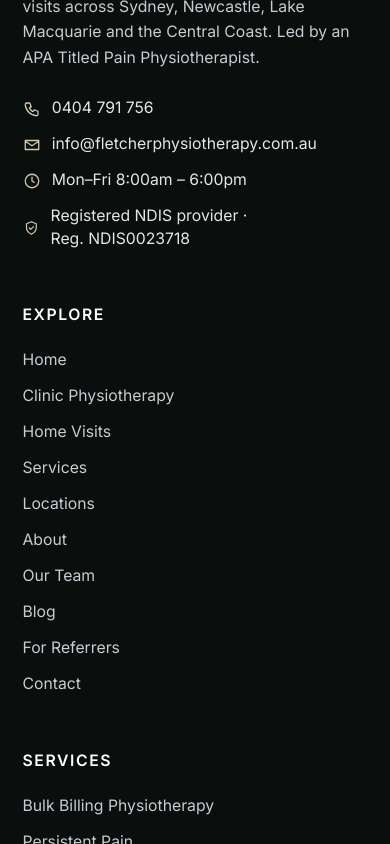
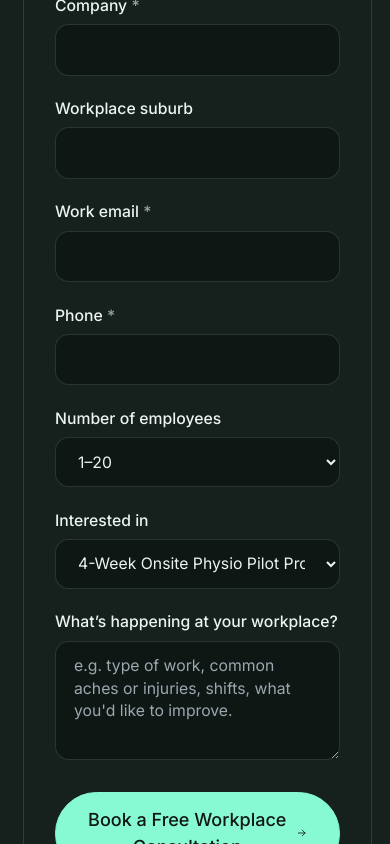
Before and after one commit to Trackrecord-pixel/Fletcher-physiotherapy-website, a Next.js app: page /onsite-physiotherapy in a window 390 px wide. Shown: the part 9660-10504 px from the top of the page. Built offline with nearby package versions, Linux system fonts and the light colour scheme.

Commit message:
Add files via upload

```diff
--- /dev/null
+++ b/components/WorkplaceEnquiryForm.tsx
@@ -0,0 +1,120 @@
+"use client";
+
+import { useState, type FormEvent } from "react";
+import Icon from "./Icon";
+import { site } from "@/lib/site";
+import { submitEnquiry, readForm, validateFields, isBot, type SubmitResult } from "@/lib/submitEnquiry";
+
+const interests = [
+  "4-Week Onsite Physio Pilot Program",
+  "Onsite physiotherapy treatment",
+  "Manual handling & injury prevention training",
+  "Workstation & ergonomic assessments",
+  "Pre-shift warm-up & stretching program",
+  "Early intervention & WorkCover rehabilitation",
+  "Return to work & functional assessments",
+  "Not sure yet — let's talk",
+];
+
+const sizes = ["1–20", "21–50", "51–100", "101–250", "250+"];
+
+const inputCls =
+  "w-full rounded-xl border border-navy-200 bg-white px-4 py-3 text-sm text-navy-800 placeholder:text-navy-300 focus:border-navy-500 focus:ring-2 focus:ring-navy-200";
+
+export default function WorkplaceEnquiryForm() {
+  const [status, setStatus] = useState<SubmitResult | "idle" | "sending">("idle");
+
+  const onSubmit = async (e: FormEvent<HTMLFormElement>) => {
+    e.preventDefault();
+    const form = e.currentTarget;
+    if (!validateFields(form)) return;
+    setStatus("sending");
+    const fields = readForm(form, {
+      name: "Name",
+      role: "Role",
+      company: "Company",
+      email: "Email",
+      phone: "Phone",
+      location: "Workplace location",
+      size: "Number of employees",
+      interest: "Interested in",
+      message: "Message",
+    });
+    setStatus(
+      await submitEnquiry(`Workplace consultation – ${fields.Company || fields.Name || "new enquiry"}`, fields, isBot(form))
+    );
+  };
+
+  if (status === "sent" || status === "mailto") {
+    return (
+      <div className="card text-center">
+        <span className="mx-auto flex h-14 w-14 items-center justify-center rounded-full bg-beige-100 text-navy-800">
+          <Icon name="check" className="h-7 w-7" />
+        </span>
+        <h3 className="mt-5 text-2xl">Thank you</h3>
+        <p className="mt-3 text-navy-600">
+          {status === "sent"
+            ? "We've received your request and will be in touch to arrange your free workplace consultation. To talk now, call "
+            : "Your email app should have opened with your request filled in — please press Send. If it didn't open, call "}
+          <a href={site.phoneHref} className="font-semibold text-navy-800 underline">{site.phone}</a>.
+        </p>
+      </div>
+    );
+  }
+
+  const field = (id: string, label: string, opts: { type?: string; required?: boolean; autoComplete?: string } = {}) => (
+    <div>
+      <label htmlFor={`wp-${id}`} className="mb-1.5 block text-sm font-medium text-navy-800">
+        {label} {opts.required && <span className="text-navy-400">*</span>}
+      </label>
+      <input id={`wp-${id}`} name={id} type={opts.type ?? "text"} required={opts.required} autoComplete={opts.autoComplete} className={inputCls} />
+    </div>
+  );
+
+  return (
+    <form onInput={(e) => (e.target as HTMLInputElement).setCustomValidity?.("")} onSubmit={onSubmit} className="card space-y-5" noValidate>
+      <input type="text" name="company_website" tabIndex={-1} autoComplete="off" aria-hidden="true" className="hidden" />
+      {status === "error" && (
+        <p role="alert" className="rounded-xl bg-clay-50 p-3 text-sm text-navy-800">
+          Sorry, your request couldn&rsquo;t be sent. Please call{" "}
+          <a href={site.phoneHref} className="font-semibold underline">{site.phone}</a> or email{" "}
+          <a href={site.emailHref} className="font-semibold underline">{site.email}</a>.
+        </p>
+      )}
+      <div className="grid gap-5 sm:grid-cols-2">
+        {field("name", "Your name", { required: true, autoComplete: "name" })}
+        {field("role", "Role (e.g. WHS, HR, Operations)")}
+      </div>
+      <div className="grid gap-5 sm:grid-cols-2">
+        {field("company", "Company", { required: true, autoComplete: "organization" })}
+        {field("location", "Workplace suburb")}
+      </div>
+      <div className="grid gap-5 sm:grid-cols-2">
+        {field("email", "Work email", { type: "email", required: true, autoComplete: "email" })}
+        {field("phone", "Phone", { type: "tel", required: true, autoComplete: "tel" })}
+      </div>
+      <div className="grid gap-5 sm:grid-cols-2">
+        <div>
+          <label htmlFor="wp-size" className="mb-1.5 block text-sm font-medium text-navy-800">Number of employees</label>
+          <select id="wp-size" name="size" className={inputCls}>
+            {sizes.map((s) => <option key={s}>{s}</option>)}
+          </select>
+        </div>
+        <div>
+          <label htmlFor="wp-interest" className="mb-1.5 block text-sm font-medium text-navy-800">Interested in</label>
+          <select id="wp-interest" name="interest" className={inputCls}>
+            {interests.map((s) => <option key={s}>{s}</option>)}
+          </select>
+        </div>
+      </div>
+      <div>
+        <label htmlFor="wp-message" className="mb-1.5 block text-sm font-medium text-navy-800">What&rsquo;s happening at your workplace?</label>
+        <textarea id="wp-message" name="message" rows={4} placeholder="e.g. type of work, common aches or injuries, shifts, what you'd like to improve." className={inputCls} />
+      </div>
+      <button type="submit" className="btn-primary w-full" disabled={status === "sending"}>
+        {status === "sending" ? "Sending…" : "Book a Free Workplace Consultation"} <Icon name="arrow" className="h-4 w-4" />
+      </button>
+      <p className="text-center text-xs text-navy-400">No obligation. Your details are only used to respond to your request.</p>
+    </form>
+  );
+}
```
